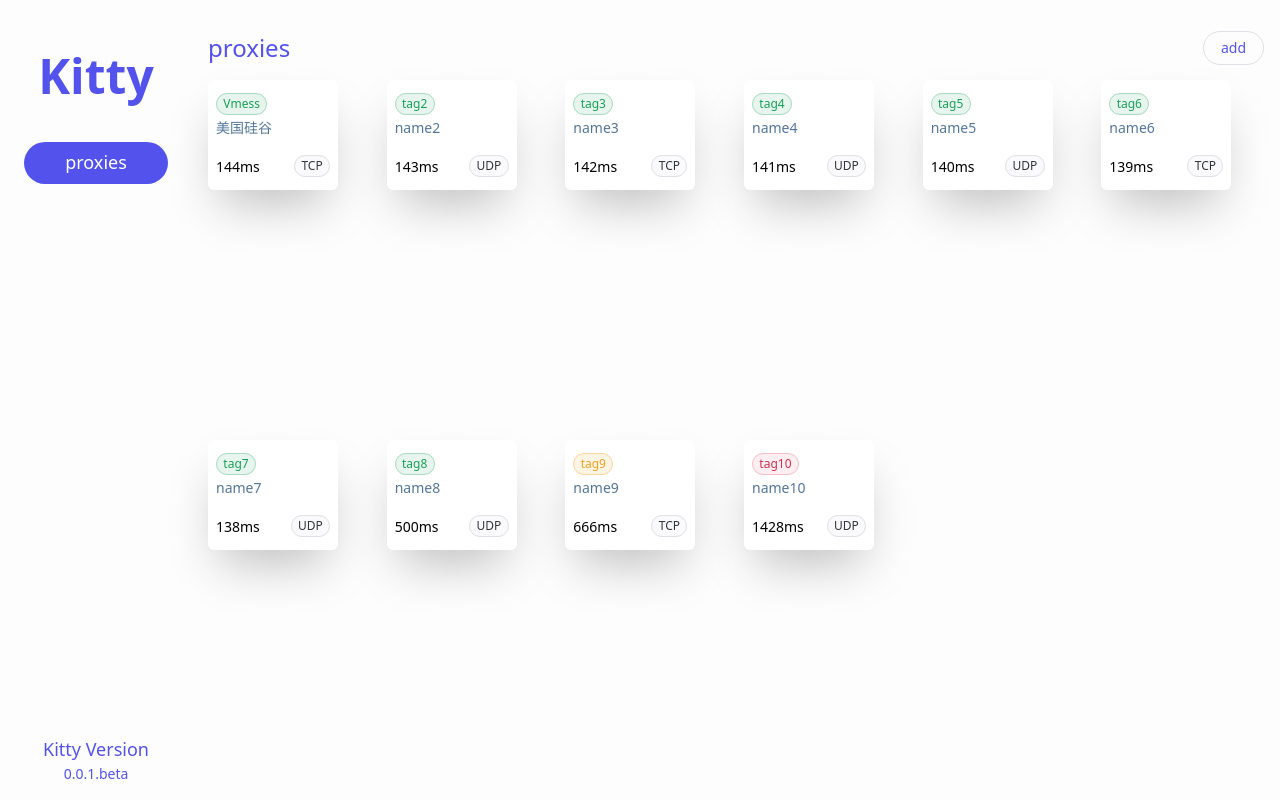
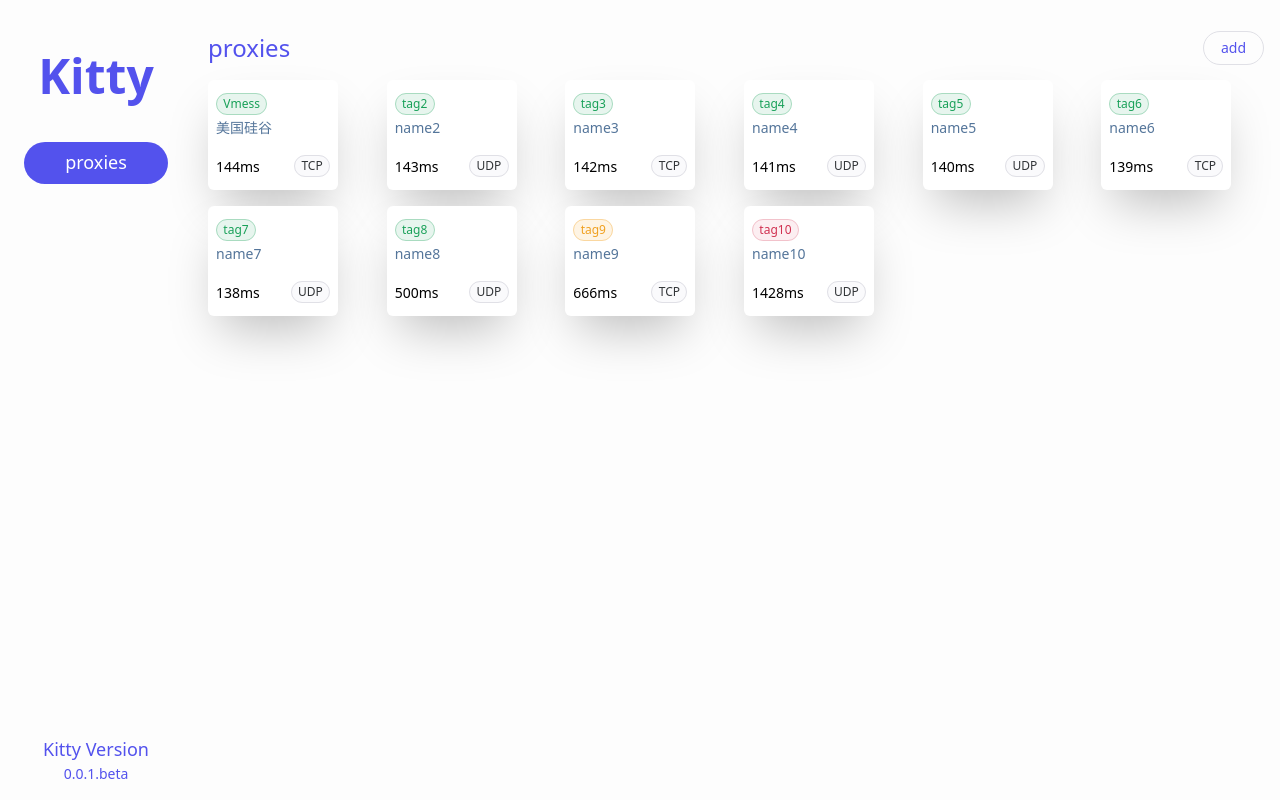
Before and after one commit to fagao-ai/kitty, a Vue app: page / in a window 1280 px wide. Built offline with nearby package versions, Linux system fonts and the light colour scheme.

Commit message:
feat: optimized proxy card gap

```diff
--- a/src/views/proxy/Index.vue
+++ b/src/views/proxy/Index.vue
@@ -9,9 +9,8 @@
 				>add</n-button>
 			</div>
 		</div>
-		<div
-			class="flex-1 w-full h-full grid grid-cols-5 gap-4 xl:grid-cols-6 xxl:grid-cols-7 xxxl:grid-cols-8 tv:grid-cols-10"
-		>
+		<div class="flex-1 w-full">
+			<div class="grid grid-cols-5 auto-rows-fr gap-4 xl:grid-cols-6 xxl:grid-cols-7 xxxl:grid-cols-8 tv:grid-cols-10">
 				<template
 					v-for="card, index in cards"
 					:key="index"
@@ -23,6 +22,7 @@
 						:protocol="card.protocol"
 					/>
 				</template>
+			</div>
 		</div>
 	</div>
 	<add-proxy-modal
```
Lines whose indentation alone changed are shown as unchanged.
